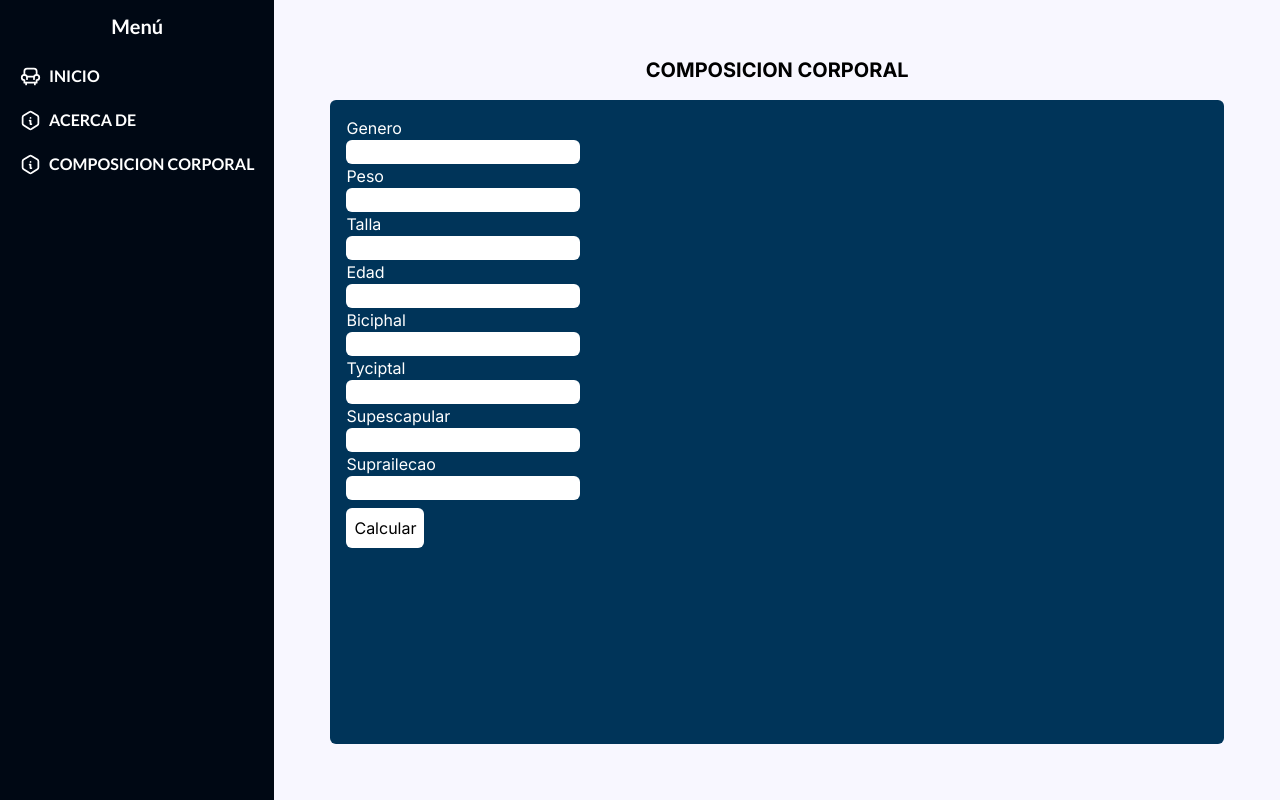
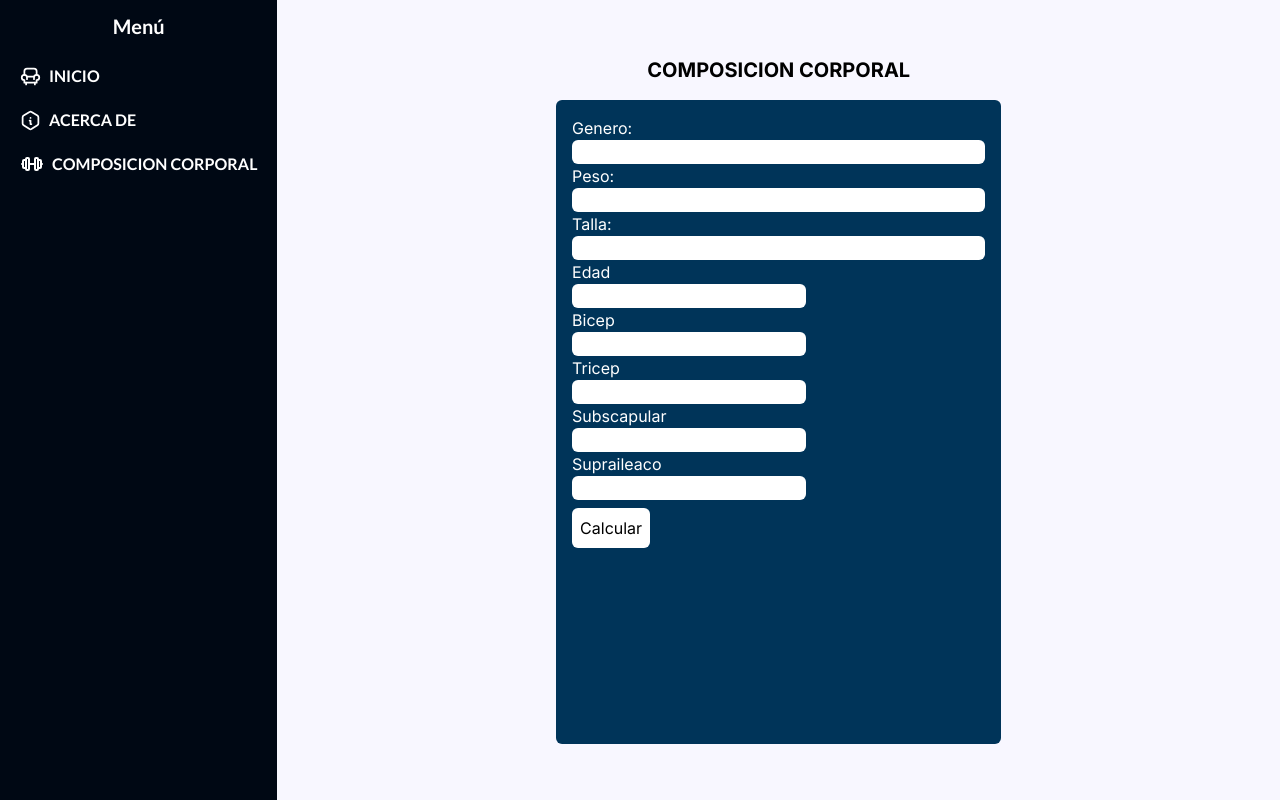
Before and after one commit to Hugocrown1/PracticaDashboard, a Next.js app: page /densidad in a window 1280 px wide. Built offline with nearby package versions, Linux system fonts and the light colour scheme.

Commit message:
calculo pliegues

```diff
--- a/app/densidad/page.jsx
+++ b/app/densidad/page.jsx
@@ -1,53 +1,106 @@
 'use client'
 
-import React, { useEffect, useState } from 'react'
+import React, { useState } from 'react'
 
 export const Densidad = () => {
 
-  const [input, setInput] = useState('')
+  const [inputValues, setInputValues] = useState({
+    genero: '',
+    peso: '',
+    talla: '',
+    edad: '',
+    bicep: '',
+    tricep: '',
+    subscapular: '',
+    supraileaco: ''
+  })
 
-  const handleChange = (e) => {
+  const [densidad, setDensidad] = useState(null)
+  const [porcentajeGraso, setPorcentajeGraso] = useState(null)
+
+
+  const handleInputChange = (e) => {
+    const { name, value, type } = e.target;
+
+    let parsedValue = value;
+
+    if (type === 'number' && value !== '') {
+      parsedValue = parseFloat(value);
+    }
+
+    setInputValues((prevValues) => ({
+      ...prevValues,
+      [name]: parsedValue,
+    }));
+  };
+
+  const handleSubmit = (e) => {
+    e.preventDefault()
+
+    const { genero, peso, talla, edad, bicep, tricep, subscapular, supraileaco } = inputValues
+
+    const sumaPliegues = tricep + bicep + subscapular + supraileaco
+
+    if(genero === 'hombre'){
+      const resultado = 1.1765 - (0.0744 * Math.log10(sumaPliegues) )
+      const grasa =  (495 / resultado) - 450
+
+      setPorcentajeGraso(grasa.toFixed(2))
+
+      setDensidad(resultado.toFixed(3))
+    }
+
+
 
   }
 
-  const handleSubmit = (e) => {
-    e.preventDefault()
-    console.log('hola');
-  }
+
   return (
     <div className='flex flex-col items-center justify-center p-14 h-screen'>
       <h1 className='text-xl font-bold mb-4'>COMPOSICION CORPORAL</h1>
-      <div className='bg-[#003459] text-white rounded-md w-full h-full mx-auto p-4'>
+      <div className='bg-[#003459] text-white rounded-md w-2/4 h-full mx-auto p-4'>
 
 
           <form onSubmit={handleSubmit}>
 
-                    <h2>Genero</h2>
-                   <input className='rounded-md' type="text" id='genero' />
 
-                   <h2>Peso</h2>
-                   <input className='rounded-md' type="text" />
+                   <div className='flex flex-col'>
+                    Genero:
+                    <input className='form-input' type="text"  name='genero' value={inputValues.genero}  onChange={handleInputChange}/>
+                    </div>
 
-                   <h2>Talla</h2>
-                   <input className='rounded-md' type="text" />
+                   <div className='flex flex-col'>
+                     Peso:
+                     <input className='form-input' type="number" name='peso' value={inputValues.peso} onChange={handleInputChange}/>
+                   </div>
+
+                   <div className='flex flex-col'>
+                     Talla:
+                     <input className='form-input' type="number" name='talla' value={inputValues.talla} onChange={handleInputChange}/>
+                   </div>
 
                    <h2>Edad</h2>
-                   <input className='rounded-md' type="text" />
+                   <input className='form-input' type="number" name='edad' value={inputValues.edad} onChange={handleInputChange}/>
 
-                   <h2>Biciphal</h2>
-                   <input className='rounded-md' type="text" />
+                   <h2>Bicep</h2>
+                   <input className='form-input' type="number" name='bicep' value={inputValues.bicep} onChange={handleInputChange}/>
 
-                   <h2>Tyciptal</h2>
-                   <input className='rounded-md' type="text" />
+                   <h2>Tricep</h2>
+                   <input className='form-input' type="number" name='tricep' value={inputValues.tricep} onChange={handleInputChange}/>
 
-                   <h2>Supescapular</h2>
-                   <input className='rounded-md' type="text" />
+                   <h2>Subscapular</h2>
+                   <input className='form-input' type="number" name='subscapular' value={inputValues.subscapular} onChange={handleInputChange}/>
 
-                    <h2>Suprailecao</h2>
-                   <input className='rounded-md' type="text" /> <br />
+                    <h2>Supraileaco</h2>
+                   <input className='form-input' type="number" name='supraileaco' value={inputValues.supraileaco} onChange={handleInputChange}/> <br />
 
                    <button className='mt-2 p-2 bg-white text-black rounded-md' type='submit'>Calcular</button>
           </form>
+
+         { densidad && <div>
+           <h2>Densidad corporal: {densidad}</h2>
+           <h2>Porcentaje graso: { porcentajeGraso }%</h2>
+         </div> }
 
 
 
--- a/app/globals.css
+++ b/app/globals.css
@@ -5,6 +5,10 @@
 .contact-anchor {
     @apply p-2 rounded-full bg-transparent transition-colors duration-300 ease-in-out hover:bg-[#00b4d8];
   }
+
+.form-input {
+    @apply rounded-md text-black
+}
 
   @keyframes float {
     0%, 100% {
--- a/components/Menu.jsx
+++ b/components/Menu.jsx
@@ -1,4 +1,4 @@
-import { IconArmchair2, IconInfoHexagon } from "@tabler/icons-react"
+import { IconArmchair2, IconBarbell, IconInfoHexagon } from "@tabler/icons-react"
 import Link from "next/link"
 
 import { Lato } from 'next/font/google'
@@ -21,7 +21,7 @@ const menuRoutes = [
     {
         ruta: '/densidad',
         nombre: 'COMPOSICION CORPORAL',
-        icono: <IconInfoHexagon size={21}  />
+        icono: <IconBarbell/>
 
     }
 ]
```
Also changed, not shown: 1 other file (tests, documents, lock files or other folders).
